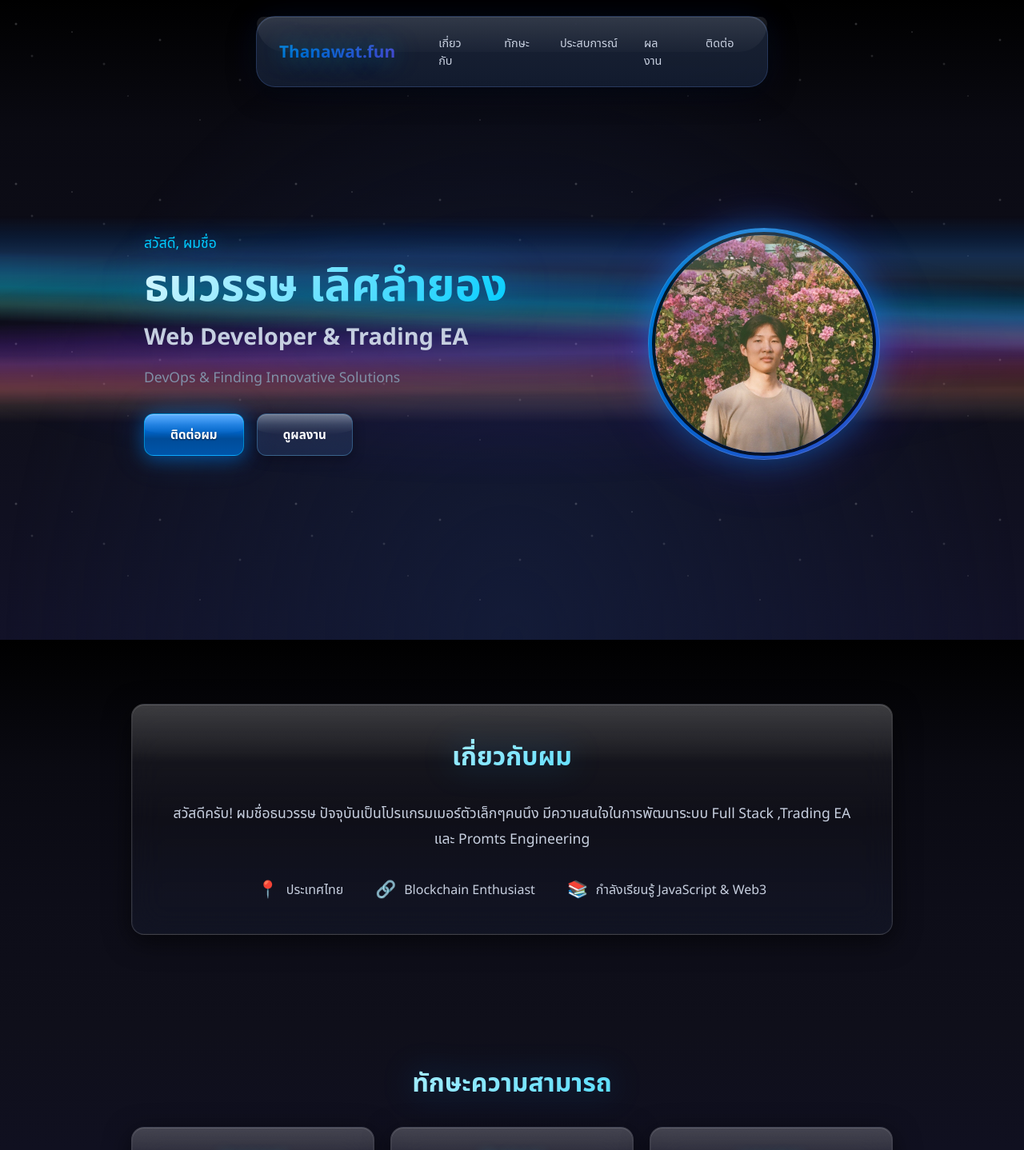
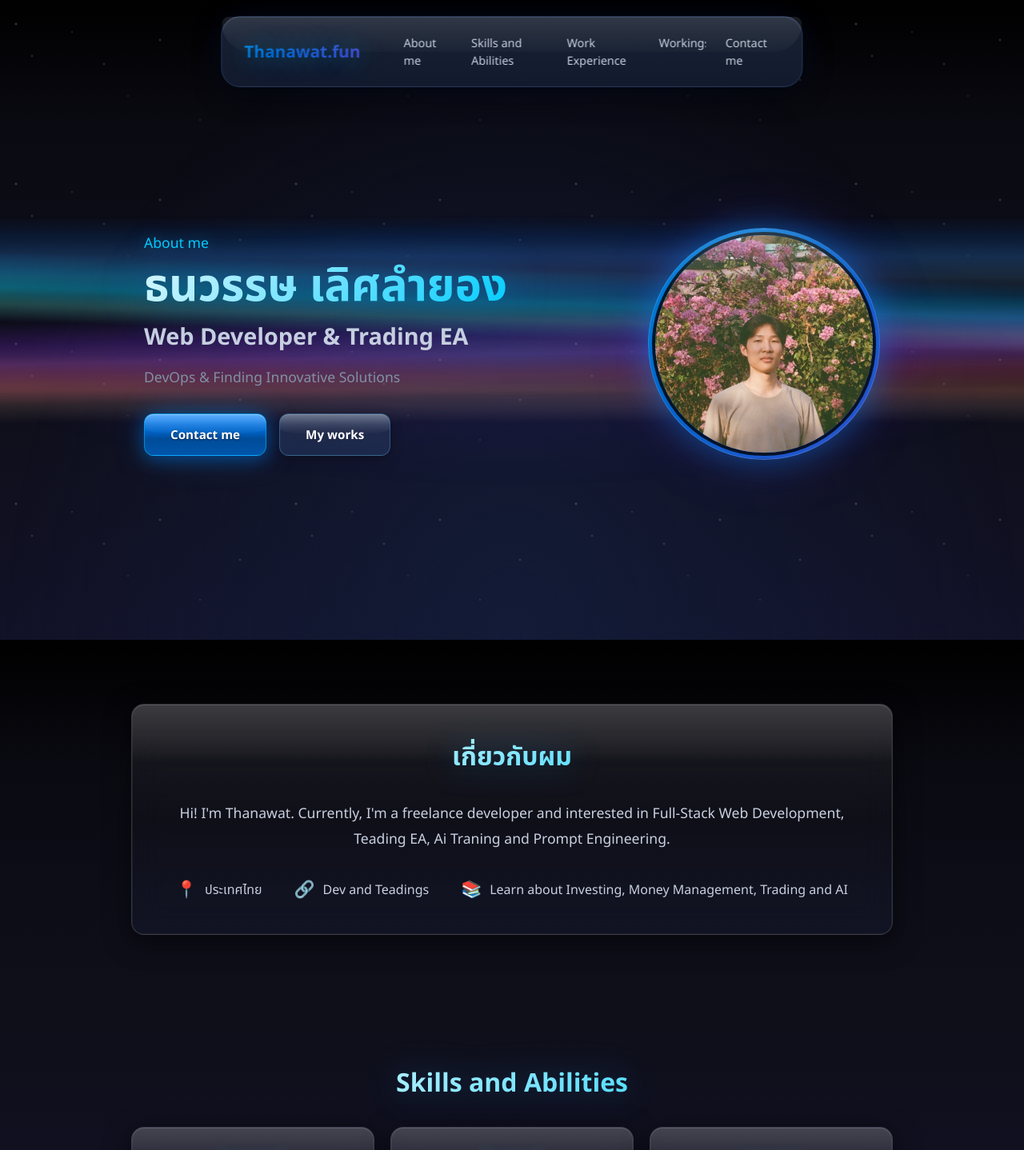
Before and after one commit to mctery/thanawat-profile, a Next.js app: page / in a window 1280 px wide. Shown: the top 1438 px of the page at 80% size. Built offline with nearby package versions, Linux system fonts and the light colour scheme.

Commit message:
update: eng info

```diff
--- a/src/app/page.tsx
+++ b/src/app/page.tsx
@@ -14,7 +14,7 @@ const profileData = {
   phone: "",
   location: "ประเทศไทย",
   github: "github.com/mctery",
-  bio: "สวัสดีครับ! ผมชื่อธนวรรษ ปัจจุบันเป็นโปรแกรมเมอร์ตัวเล็กๆคนนึง มีความสนใจในการพัฒนาระบบ Full Stack ,Trading EA และ Promts Engineering",
+  bio: "Hi! I'm Thanawat. Currently, I'm a freelance developer and interested in Full-Stack Web Development, Teading EA, Ai Traning and Prompt Engineering.",
 };
 
 const skills = [
@@ -152,11 +152,11 @@ export default function Home() {
         <div className="nav-container">
           <div className="nav-logo">Thanawat.fun</div>
           <div className="nav-links">
-            <a href="#about" className="nav-link">เกี่ยวกับ</a>
-            <a href="#skills" className="nav-link">ทักษะ</a>
-            <a href="#experience" className="nav-link">ประสบการณ์</a>
-            <a href="#projects" className="nav-link">ผลงาน</a>
-            <a href="#contact" className="nav-link">ติดต่อ</a>
+            <a href="#about" className="nav-link">About me</a>
+            <a href="#skills" className="nav-link">Skills and Abilities</a>
+            <a href="#experience" className="nav-link">Work Experience</a>
+            <a href="#projects" className="nav-link">Workings</a>
+            <a href="#contact" className="nav-link">Contact me</a>
           </div>
         </div>
       </nav>
@@ -165,13 +165,13 @@ export default function Home() {
       <section id="hero" className="hero-section" ref={heroRef}>
         <animated.div className="hero-content" style={heroSpring}>
           <div className="hero-text">
-            <p className="hero-greeting">สวัสดี, ผมชื่อ</p>
+            <p className="hero-greeting">About me</p>
             <h1 className="hero-name">{profileData.name}</h1>
             <h2 className="hero-title">{profileData.title}</h2>
             <p className="hero-tagline">{profileData.tagline}</p>
             <div className="hero-buttons">
-              <a href="#contact" className="liquid-button primary">ติดต่อผม</a>
-              <a href="#projects" className="liquid-button secondary">ดูผลงาน</a>
+              <a href="#contact" className="liquid-button primary">Contact me</a>
+              <a href="#projects" className="liquid-button secondary">My works</a>
             </div>
           </div>
           <div className="hero-image-container">
@@ -201,11 +201,11 @@ export default function Home() {
               </div>
               <div className="detail-item">
                 <span className="detail-icon">🔗</span>
-                <span>Blockchain Enthusiast</span>
+                <span>Dev and Teadings</span>
               </div>
               <div className="detail-item">
                 <span className="detail-icon">📚</span>
-                <span>กำลังเรียนรู้ JavaScript & Web3</span>
+                <span>Learn about Investing, Money Management, Trading and AI</span>
               </div>
             </div>
           </div>
@@ -215,7 +215,7 @@ export default function Home() {
       {/* Skills Section */}
       <section id="skills" className="section" ref={skillsRef}>
         <animated.div style={skillsSpring}>
-          <h2 className="section-title">ทักษะความสามารถ</h2>
+          <h2 className="section-title">Skills and Abilities</h2>
           <div className="skills-grid">
             {skills.map((skillGroup, index) => (
               <div key={index} className="liquid-glass skill-card">
@@ -234,7 +234,7 @@ export default function Home() {
       {/* Experience Section */}
       <section id="experience" className="section" ref={expRef}>
         <animated.div style={expSpring}>
-          <h2 className="section-title">ประสบการณ์ทำงาน</h2>
+          <h2 className="section-title">Work Experience</h2>
           <div className="timeline">
             {experiences.map((exp, index) => (
               <div key={index} className="liquid-glass timeline-item">
@@ -260,7 +260,7 @@ export default function Home() {
       {/* Education Section */}
       <section id="education" className="section" ref={eduRef}>
         <animated.div style={eduSpring}>
-          <h2 className="section-title">การศึกษา</h2>
+          <h2 className="section-title">Education</h2>
           {education.map((edu, index) => (
             <div key={index} className="liquid-glass edu-card">
               <div className="edu-header">
@@ -293,7 +293,7 @@ export default function Home() {
       {/* Projects Section */}
       <section id="projects" className="section" ref={projectsRef}>
         <animated.div style={projectsSpring}>
-          <h2 className="section-title">ผลงานที่น่าสนใจ</h2>
+          <h2 className="section-title">Workings</h2>
           <div className="projects-grid">
             {projects.map((project, index) => (
               <div key={index} className="liquid-glass project-card">
@@ -313,8 +313,8 @@ export default function Home() {
       {/* Contact Section */}
       <section id="contact" className="section" ref={contactRef}>
         <animated.div className="liquid-glass contact-card" style={contactSpring}>
-          <h2 className="section-title">ติดต่อผม</h2>
-          <p className="contact-intro">สนใจร่วมงานหรือมีโปรเจกต์อยากปรึกษา? ติดต่อผมได้เลยครับ!</p>
+          <h2 className="section-title">Contact me</h2>
+          <p className="contact-intro">by email or github</p>
           <div className="contact-grid">
             <a href={`mailto:${profileData.email}`} className="contact-item">
               <span className="contact-icon">📧</span>
```
